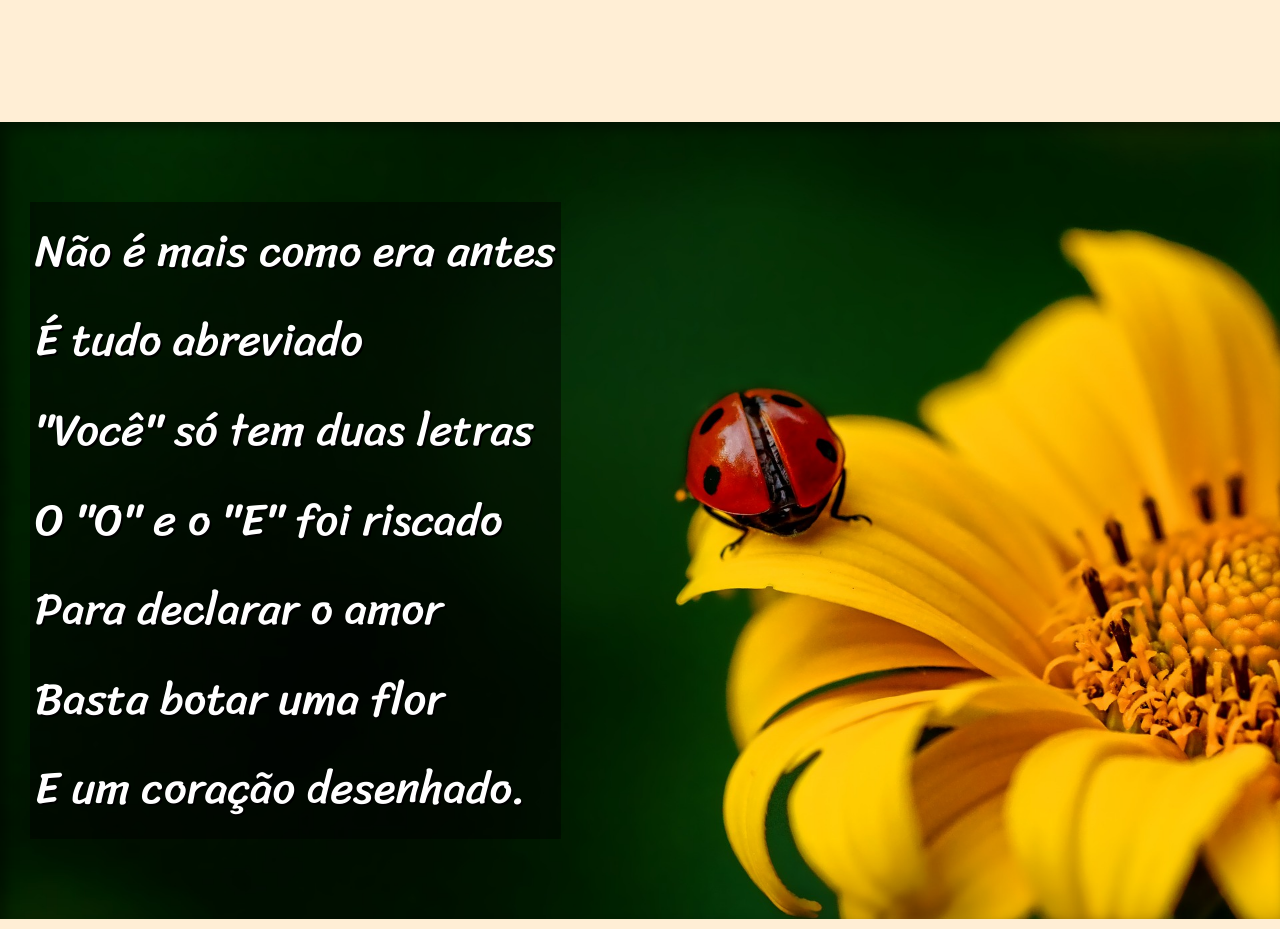
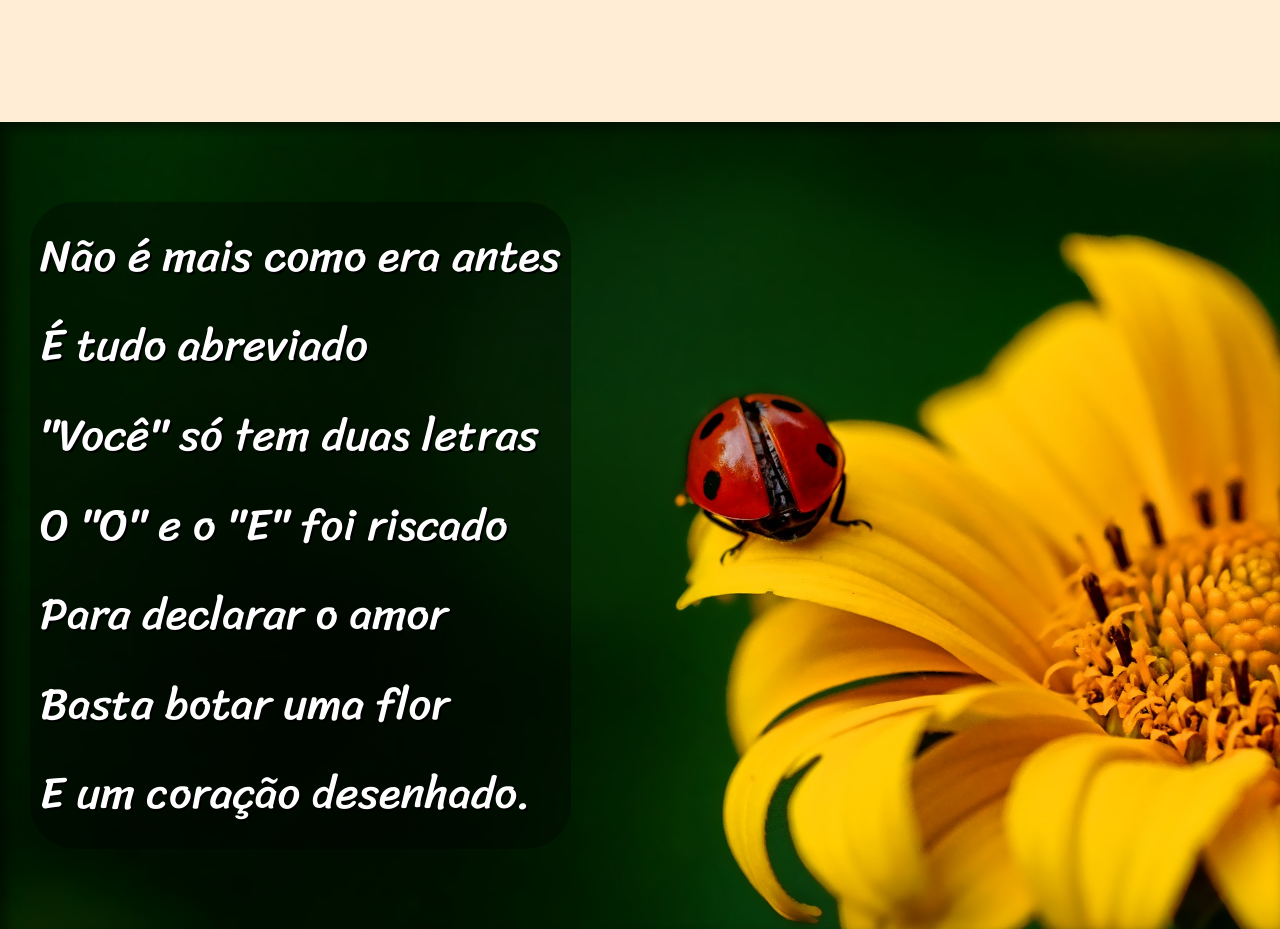
Before and after one commit to bernardodm/projeto-cordel, a plain HTML site: page index.html in a window 1280 px wide. Shown: the part 1000-1929 px from the top of the page. Drawn offline with Linux system fonts and the light colour scheme.

Commit message:
Melhora no CSS

```diff
--- a/style.css
+++ b/style.css
@@ -70,7 +70,7 @@ section.normal {
 section.imagem {
     background-color: rgb(63, 63, 63);
     color: white;
-    box-shadow: inset 6px 6px 13px 0px rgba(0, 0, 0, 0.432);
+    box-shadow: inset 6px 6px 13px 0px rgba(0, 0, 0, 0.521);
     background-size: cover;
     background-attachment: fixed;
 
@@ -86,23 +86,12 @@ section#img02 {
 }
 
 section.imagem > p {
-    background-color: rgba(0, 0, 0, 0.459);
+    background-color: rgba(0, 0, 0, 0.349);
     display: inline-block;
-    padding: 5px;
+    padding: 10px;
     text-shadow: 2px 2px 0px black;
+    border-radius: 1em;
 }
-
-
-
-
-
-
-
-
-
-
-
-
 
 footer {
     background-color: black;
```
